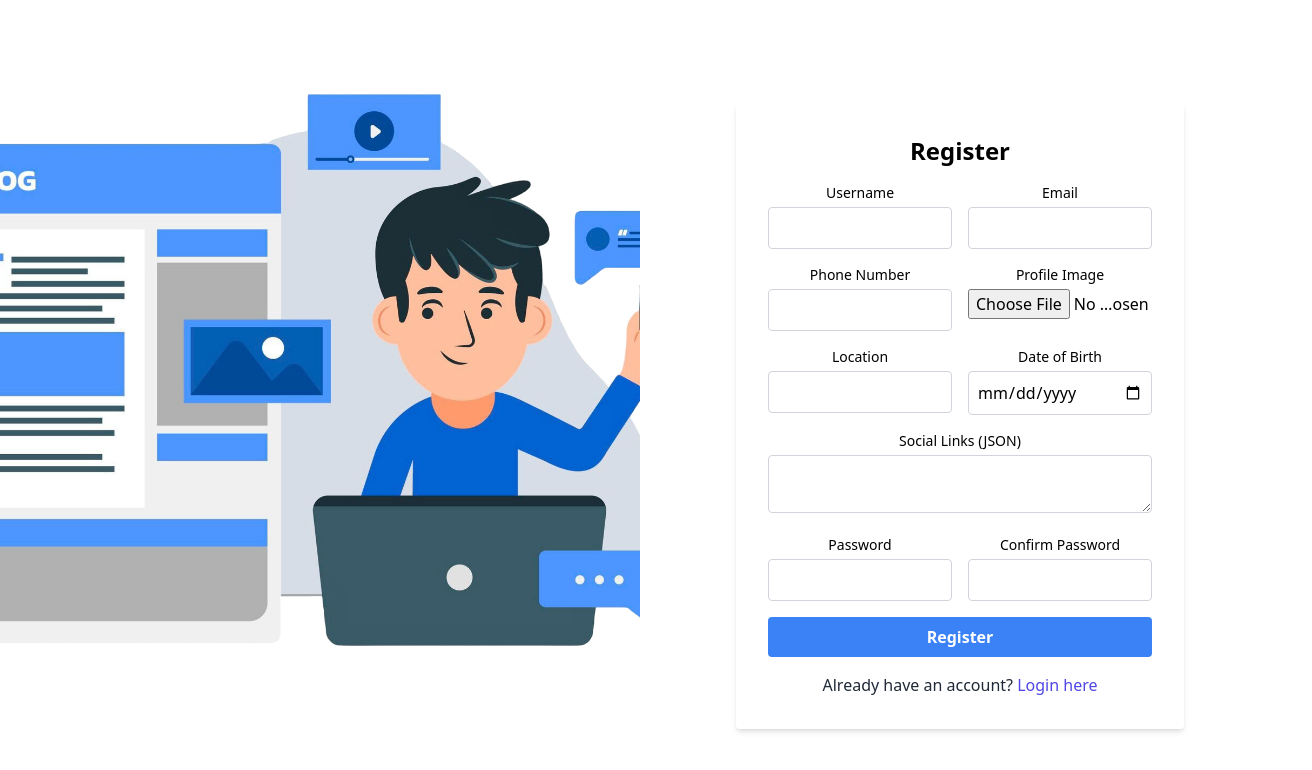
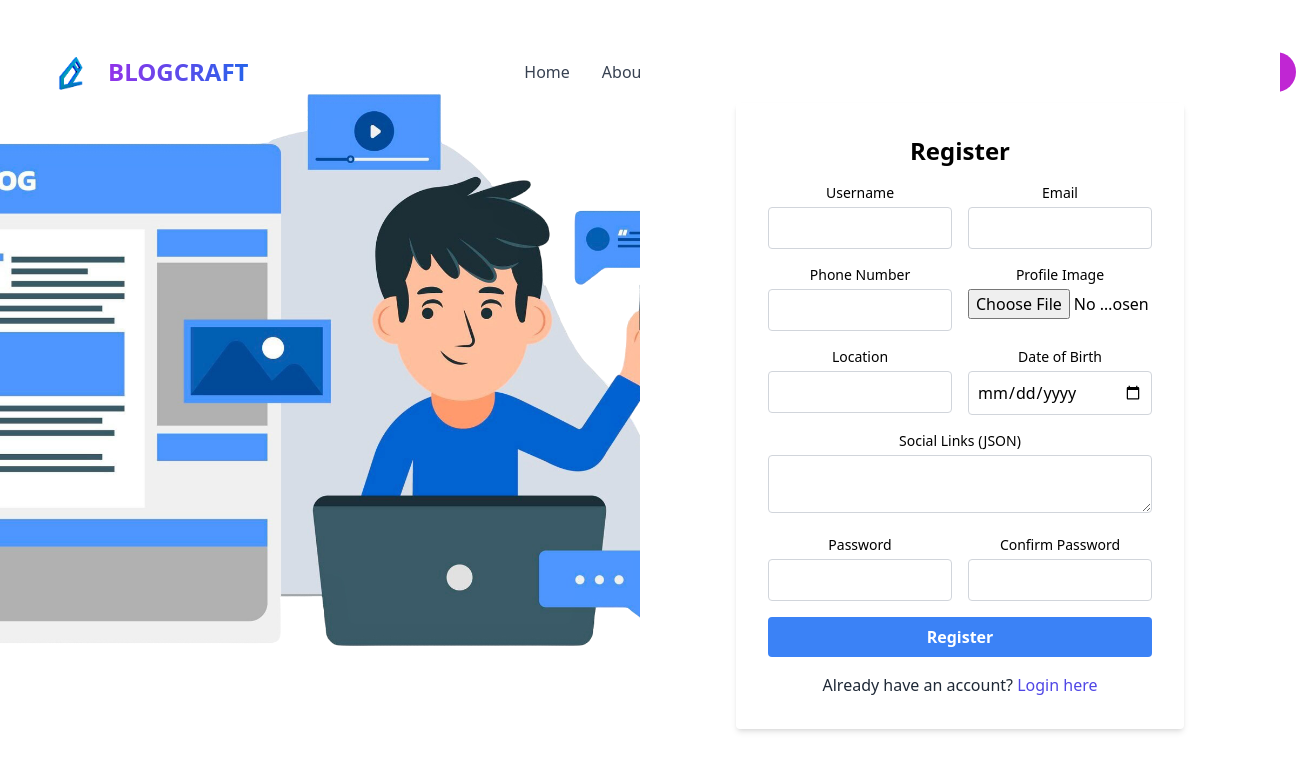
Before and after one commit to Haritha944/Blogcraftfrontend, a React (Vite) app in the folder blogcraft/: page / in a window 1280 px wide. Shown: the top 770 px of the page, 1312 px wide, since content can reach past the window. Built offline with nearby package versions, Linux system fonts and the light colour scheme.

Commit message:
changes in state

```diff
--- a/blogcraft/src/App.jsx
+++ b/blogcraft/src/App.jsx
@@ -1,5 +1,5 @@
 import React, { useState, useEffect } from "react";
-import { BrowserRouter as Router, Route, Routes ,Navigate } from 'react-router-dom';
+import { BrowserRouter as Router, Route, Routes ,Navigate, NavLink } from 'react-router-dom';
 import './App.css'
 import Register from './Component/Register';
 import Login from './Component/Login';
@@ -7,6 +7,7 @@ import PrivateRoute from './utils/PrivateRoute';
 import Dashboard from './Component/Dashboard';
 import Createblog from "./Component/Createblog";
 import BlogUpdateDelete from "./Component/BlogUpdateDelete";
+import Navbar from "./Component/Navbar";
 
 
 
@@ -15,6 +16,7 @@ function App() {
   return (
     <>
       <Router>
+        <Navbar/>
         <Routes>
         <Route path="/" element={<Register/>} />
         <Route path="/login"element= {<Login />} />
```
